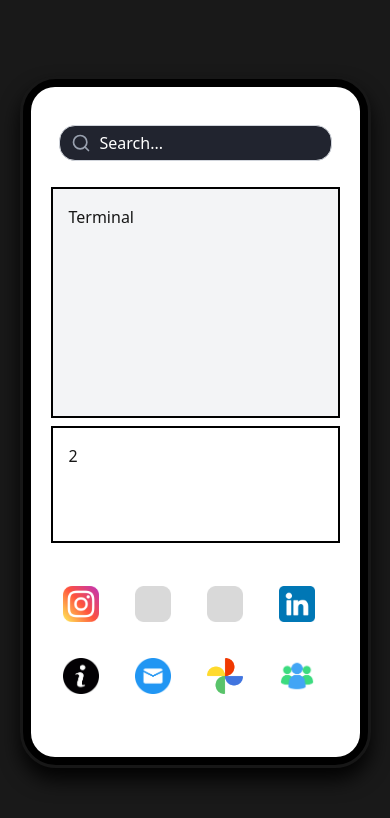
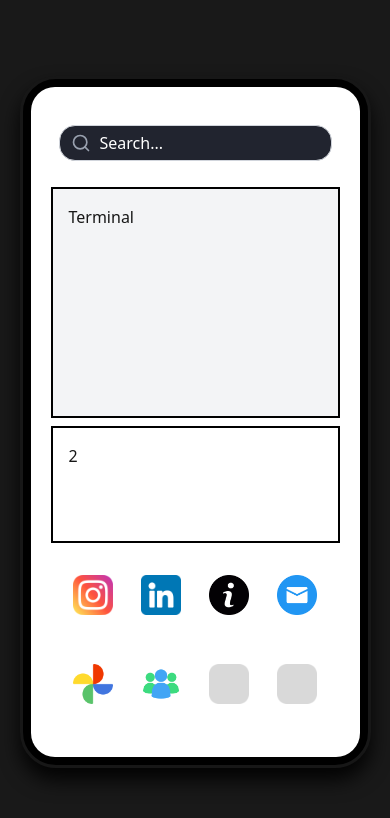
Before and after one commit to Aayush-Tripathi2102/acwebsite, a Next.js app: page / in a window 390 px wide. Shown: the top 818 px of the page. Built offline with nearby package versions, Linux system fonts and the light colour scheme.

Commit message:
fixed responsiveness

```diff
--- a/app/about/page.jsx
+++ b/app/about/page.jsx
@@ -1,7 +1,22 @@
-import React from "react";
+"use client";
 
-const page = () => {
-  return <div>Hello</div>;
+import { motion } from "framer-motion";
+
+const Page = () => {
+  return (
+    <motion.div
+      initial={{ scale: 0, opacity: 0 }}
+      animate={{ scale: 1, opacity: 1 }}
+      exit={{ scale: 0, opacity: 0 }}
+      transition={{
+        duration: 1,
+        ease: [0.22, 1, 0.36, 1], // natural spring-like ease
+      }}
+      className="flex items-center justify-center h-full "
+    >
+      <div className="text-3xl font-semibold text-white">Hello</div>
+    </motion.div>
+  );
 };
 
-export default page;
+export default Page;
--- a/app/page.js
+++ b/app/page.js
@@ -5,24 +5,42 @@ import SearchBar from "@/components/gui/SearchBar";
 import Terminal from "@/components/terminal/Terminal";
 import { useState } from "react";
 import { AnimatePresence, motion } from "framer-motion";
+import useIsLargeScreen from "@/hooks/useIsLargeScreen"; // import the hook
 
 export default function Home() {
   const [isOpen, setIsOpen] = useState(false);
+  const isLargeScreen = useIsLargeScreen(); // get screen size
 
   const transitionSettings = {
     duration: 0.4,
     ease: "easeInOut",
   };
 
+  const searchOnlyAnimation = {
+    initial: {
+      scale: 0.9,
+      opacity: 0,
+      x: isLargeScreen ? 100 : 0,
+    },
+    animate: {
+      scale: 1,
+      opacity: 1,
+      x: 0,
+    },
+    exit: {
+      scale: 0.9,
+      opacity: 0,
+      x: isLargeScreen ? 100 : 0,
+    },
+  };
+
   return (
-    <div className="h-full w-full p-2 flex  justify-center overflow-hidden">
+    <div className="h-full w-full p-2 flex justify-center overflow-hidden">
       <AnimatePresence mode="wait">
         {isOpen ? (
           <motion.div
             key="searchOnly"
-            initial={{ scale: 0.9, opacity: 0, x: 100 }}
-            animate={{ scale: 1, opacity: 1, x: 0 }}
-            exit={{ scale: 0.9, opacity: 0, x: 100 }}
+            {...searchOnlyAnimation}
             transition={transitionSettings}
             className="w-full max-w-2xl"
           >
--- a/components/gui/MainApps.jsx
+++ b/components/gui/MainApps.jsx
@@ -1,35 +1,34 @@
 import React from "react";
-import { motion } from "motion/react";
-import Link from "next/link";
+
+const Apps = [
+  { src: "/gui/InstagramIcon.png", alt: "Instagram", href: "https://instagram.com" },
+  { src: "/gui/LinkedInIcon.png", alt: "LinkedIn", href: "https://linkedin.com" },
+  { src: "/gui/AboutIcon.png", alt: "About", href: "/about" },
+  { src: "/gui/MailIcon.png", alt: "Mail", href: "/about" },
+  { src: "/gui/GalleryIcon.png", alt: "Gallery", href: "/about" },
+  { src: "/gui/TeamsIcon.png", alt: "Teams", href: "/about" },
+  { src: "/gui/EmptyIcon.png", alt: "Empty 1", href: "/about" },
+  { src: "/gui/EmptyIcon.png", alt: "Empty 2", href: "/about" },
+];
 
 const MainApps = () => {
-  const imagePaths = [
-    "/gui/InstagramIcon.png",
-    "/gui/EmptyIcon.png",
-    "/gui/EmptyIcon.png",
-    "/gui/LinkedInIcon.png",
-    "/gui/AboutIcon.png",
-    "/gui/MailIcon.png",
-    "/gui/GalleryIcon.png",
-    "/gui/TeamsIcon.png",
-  ];
-
   return (
-    <div className="flex justify-center items-center h-full w-full">
-      <div className="grid grid-cols-4 w-full">
-        {imagePaths.map((path, index) => (
-          <div
-            key={index}
-            className="w-full aspect-square flex items-center justify-center bg-transparent xl:p-7 lg:p-4 md:p-8 sm:p-6 p-3 "
+    <div className="w-full h-full p-4">
+      <div className="grid grid-cols-4 sm:grid-cols-4 gap-4 place-items-center h-full w-full">
+        {Apps.map((icon, i) => (
+          <a
+            key={i}
+            href={icon.href}
+            className="w-16 h-16 flex items-center justify-center p-3 md:p-0 transition-transform duration-200 ease-in-out hover:scale-105 active:scale-95 hover:shadow-md cursor-pointer rounded-xl"
+            target={icon.href.startsWith("http") ? "_blank" : "_parent"}
+            rel={icon.href.startsWith("http") ? "noopener noreferrer" : undefined}
           >
-            <Link href="/about">
-              <img
-                src={path}
-                alt={`App ${index + 1}`}
-                className="w-3/4 h-3/4 object-contain hover-"
-              />
-            </Link>
-          </div>
+            <img
+              src={icon.src}
+              alt={icon.alt}
+              className="w-12 h-12 object-contain cursor-pointer"
+            />
+          </a>
         ))}
       </div>
     </div>
--- /dev/null
+++ b/hooks/useIsLargeScreen.js
@@ -0,0 +1,17 @@
+
+import { useEffect, useState } from "react";
+
+export default function useIsLargeScreen() {
+  const [isLargeScreen, setIsLargeScreen] = useState(false);
+
+  useEffect(() => {
+    const mediaQuery = window.matchMedia("(min-width: 1024px)");
+    const handleChange = () => setIsLargeScreen(mediaQuery.matches);
+    handleChange(); // initial check
+    mediaQuery.addEventListener("change", handleChange);
+
+    return () => mediaQuery.removeEventListener("change", handleChange);
+  }, []);
+
+  return isLargeScreen;
+}
```
Also changed, not shown: 1 other file (tests, documents, lock files or other folders).
